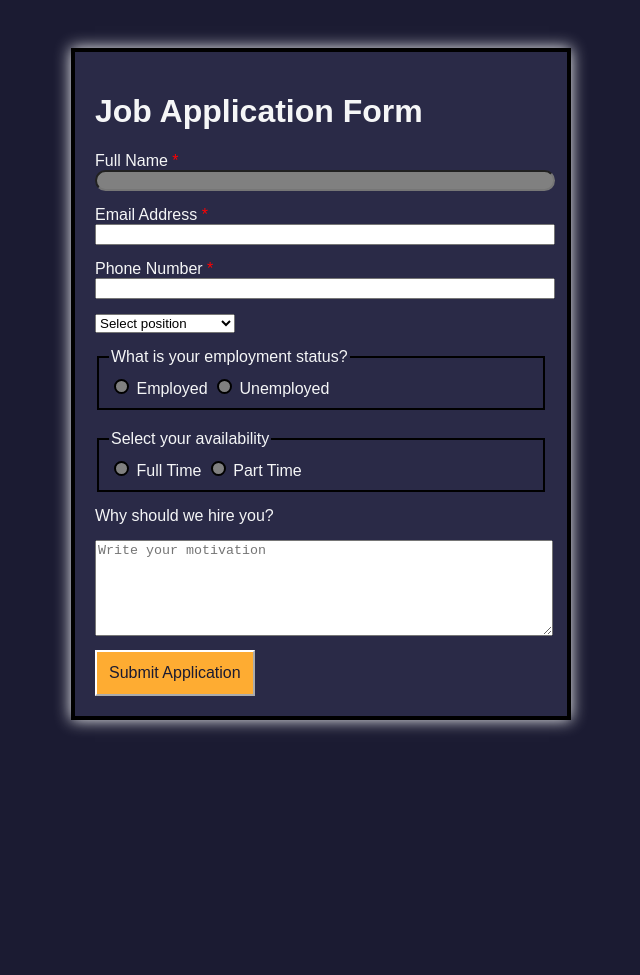
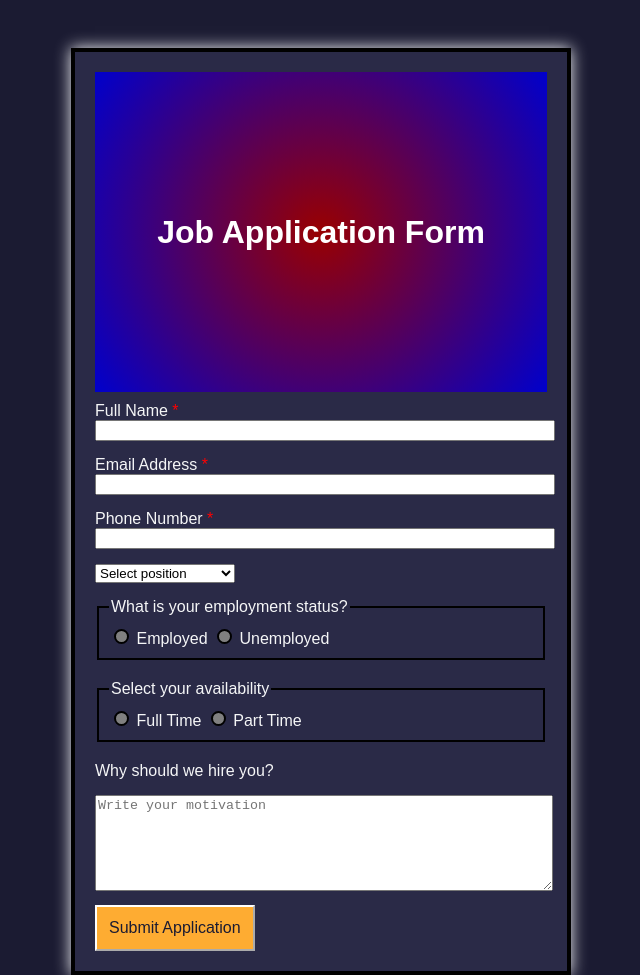
Before and after one commit to AnnNdegwa/job-application-form, a plain HTML site: page index.html in a window 1280 px wide. Shown: the top 975 px of the page, without its empty margins (319-959 px from the left). Before the commit the page ends 800 px from the top, so only its background shows below. Drawn offline with Linux system fonts and the light colour scheme.

Commit message:
Update: Style with radial gradient on the form header

```diff
--- a/index.html
+++ b/index.html
@@ -8,7 +8,9 @@
     </head>
     <body>
         <div class="container">
+            <header class="title">
             <h1>Job Application Form</h1>
+            </header>
             <form>
 
                 <label for="name"class="star">Full Name</label>
--- a/job-application.css
+++ b/job-application.css
@@ -76,11 +76,6 @@ input[type="radio"]{
 input[type="radio"]:checked + label{
    color:green;
 }
-input:first-of-type{
-border-radius:20px;
-color:white;
-background-color:grey;
-}
 body{
     display:flex;
     align-items: center;
@@ -94,7 +89,7 @@ body{
     border:2px solid black;
 }
 .availability{
-    margin-bottom: 2opx;
+    margin-bottom: 20px;
     border:2px solid black;
     padding:10px;
 }
@@ -103,8 +98,8 @@ p{
     margin-top:15px;
     margin-bottom:5px;
 }
-input:focus,km
-,textarea:focus{
+input:focus,
+textarea:focus{
     background-color: palegoldenrod;
 }
 .star::after {
@@ -115,3 +110,13 @@ input:focus,km
     background:bisque;
     color:#333;
 }
+.title{
+    background:radial-gradient(circle at center,hsl(0,100%,30%),hsl(240,100%,40%));
+    height:40vh;
+    display: flex;
+    justify-content:center;
+    align-items:center;
+    margin-bottom: 10px;
+    color:#fff;
+
+}
```
